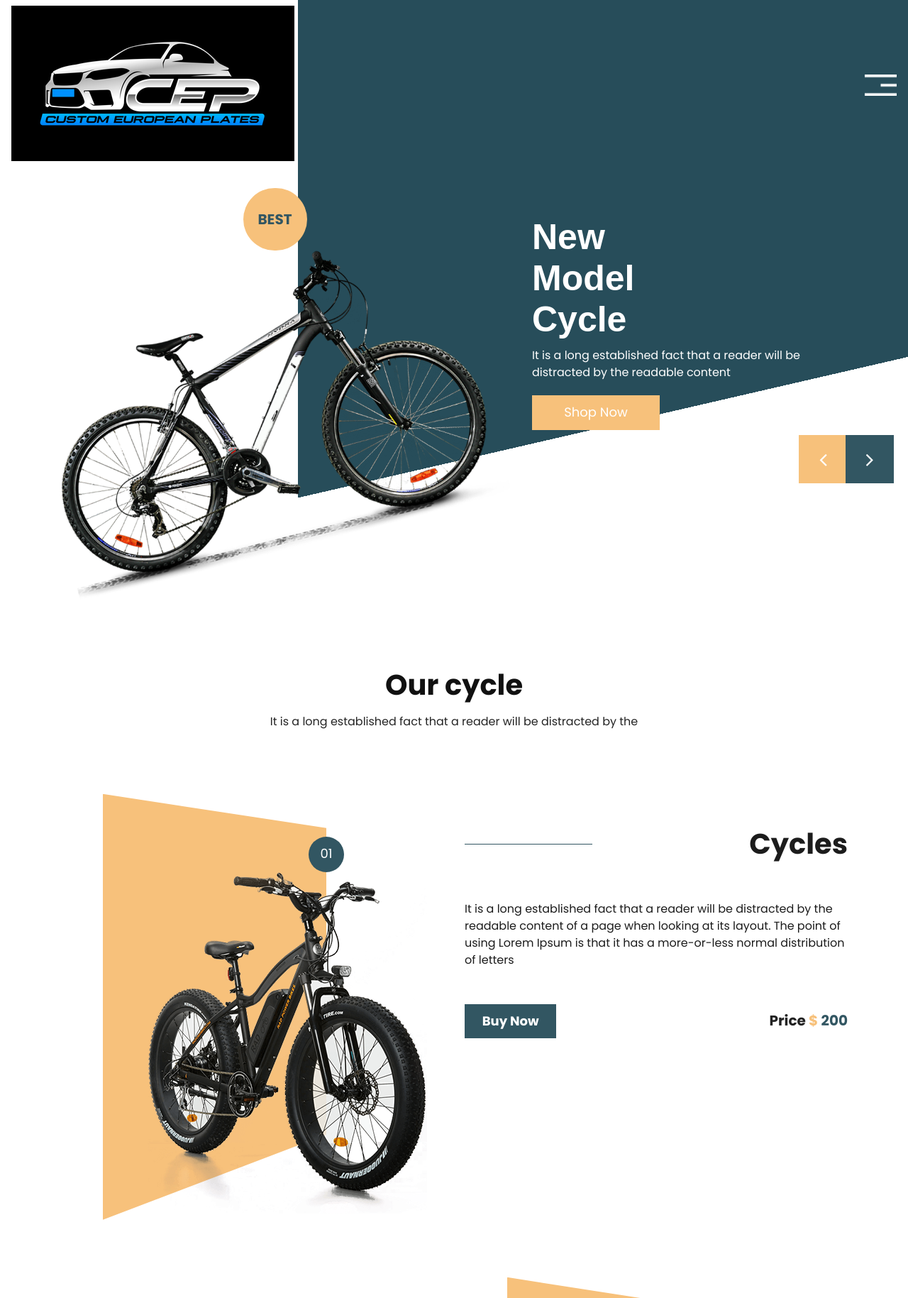
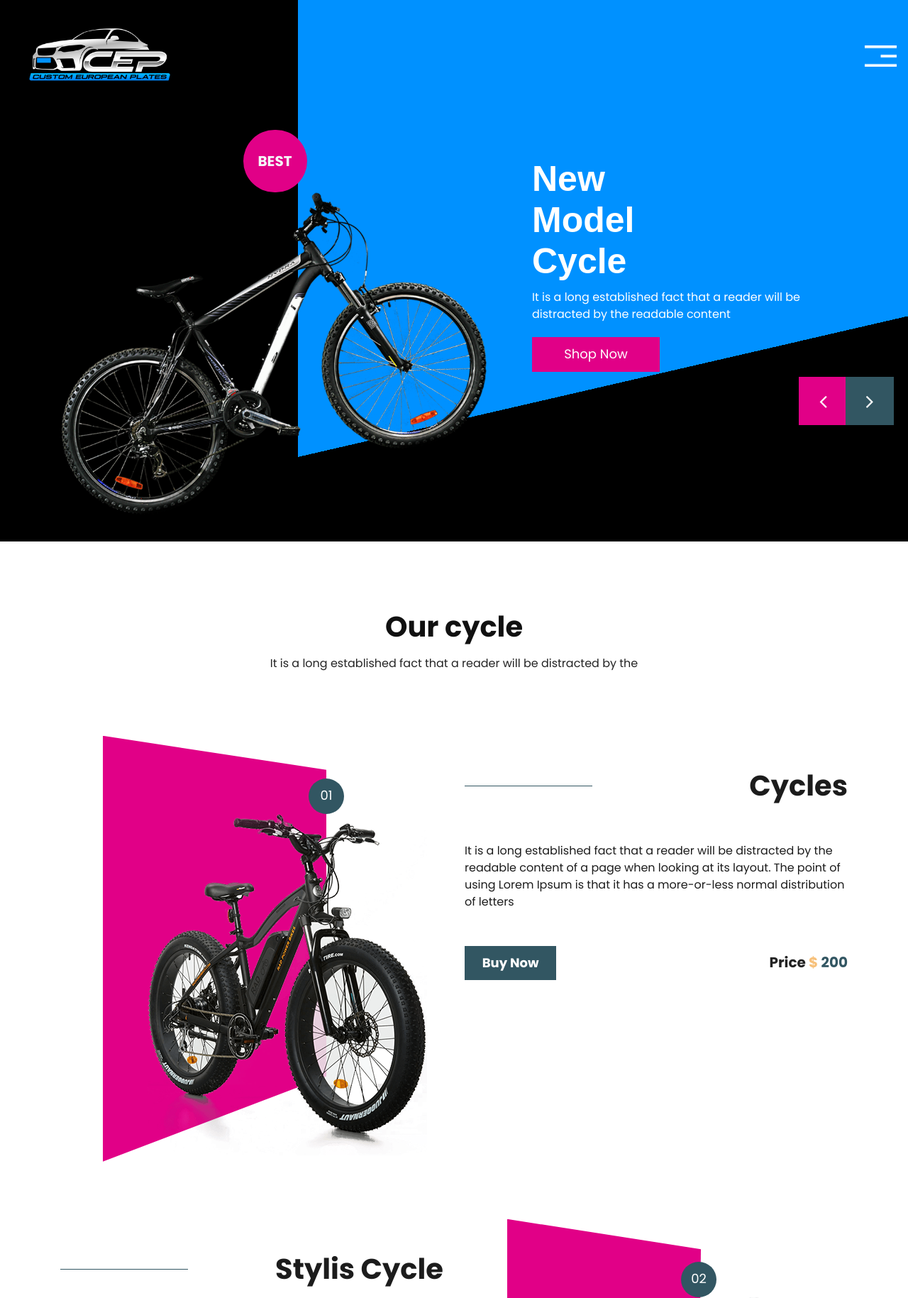
Before and after one commit to zahra-hsb/car_shop, a PHP site: page /index.html in a window 1280 px wide. Shown: the top 1829 px of the page at 71% size. Run offline with PHP 8.4, Linux system fonts and the light colour scheme; some libraries are stand-ins or nearby versions.

Commit message:
changed colors to purple and black

```diff
--- a/css/style.css
+++ b/css/style.css
@@ -209,7 +209,7 @@
 .header_section {
     width: 100%;
     float: left;
-    background-image: linear-gradient(-13deg, #ffffff 30%, #274d5a 20%);
+    background-image: linear-gradient(-13deg, #000000 30%, #0091FF 20%);
     position: relative;
     overflow-x: hidden;
 }
@@ -221,7 +221,7 @@
 
 .header_section::after {
     content: '';
-    background-color: #ffffff;
+    background-color: #000;
     position: absolute;
     width: 420px;
     right: initial;
@@ -247,7 +247,7 @@
 }
 
 .logo {
-    width: 35%;
+    width: 20%;
     float: left;
 }
 
@@ -348,8 +348,8 @@
     width: 90px;
     margin: 0 auto;
     text-align: center;
-    background-color: #f7c17b;
-    color: #325662;
+    background-color: #e10087;
+    color: #f5f7f8;
     font-size: 20px;
     font-weight: bold;
     border-radius: 100px;
@@ -394,7 +394,7 @@
     font-size: 18px;
     color: #ffffff;
     text-align: center;
-    background-color: #f7c17b;
+    background-color: #e10087;
     padding: 8px 0px;
 }
 
@@ -407,7 +407,7 @@
 #main_slider a.carousel-control-prev {
     left: 88%;
     top: 60%;
-    background-color: #f7c17b;
+    background-color: #e10087;
     color: #ffffff;
 }
 
@@ -492,7 +492,7 @@
 }
 .box_main:after{
     content: '';
-    background-color: #f7c17b;
+    background-color: #e10087;
     position: absolute;
     width: 420px;
     right: 0px;
```
Also changed, not shown: other parts of css/style.css (+11 -11 lines).
